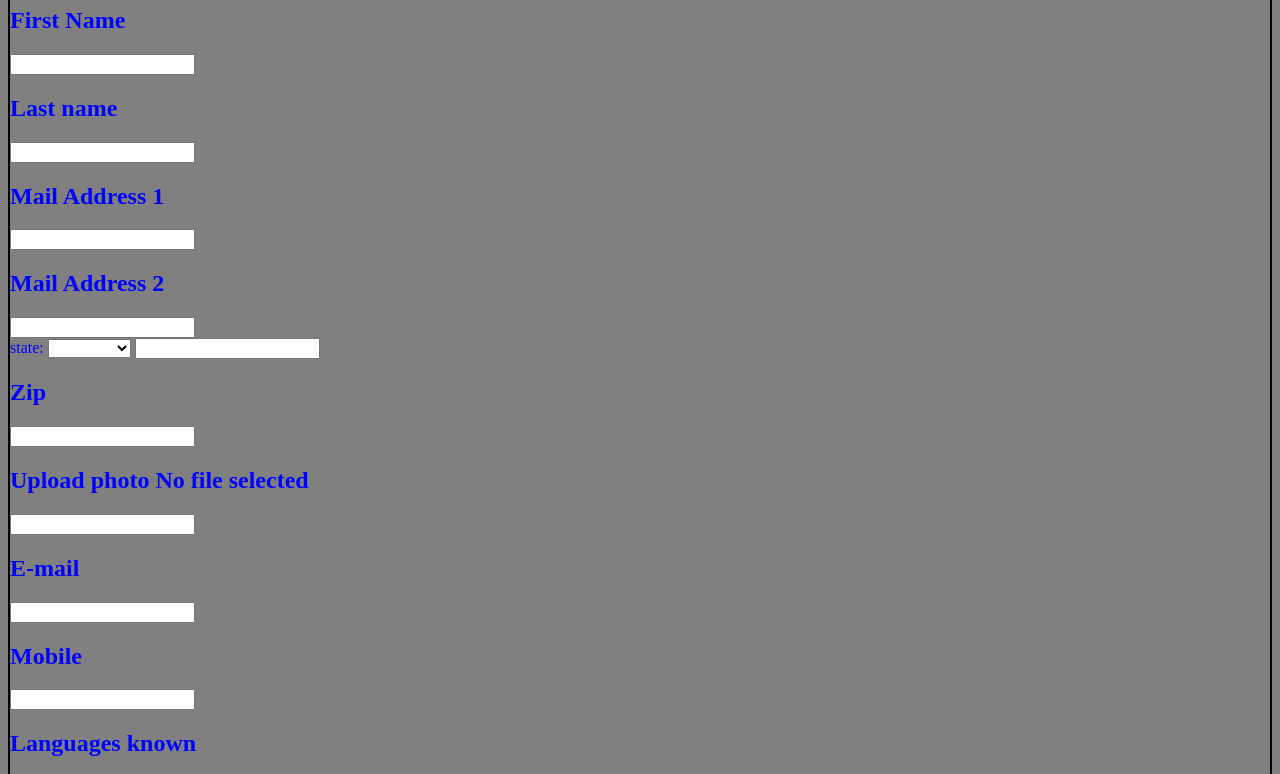
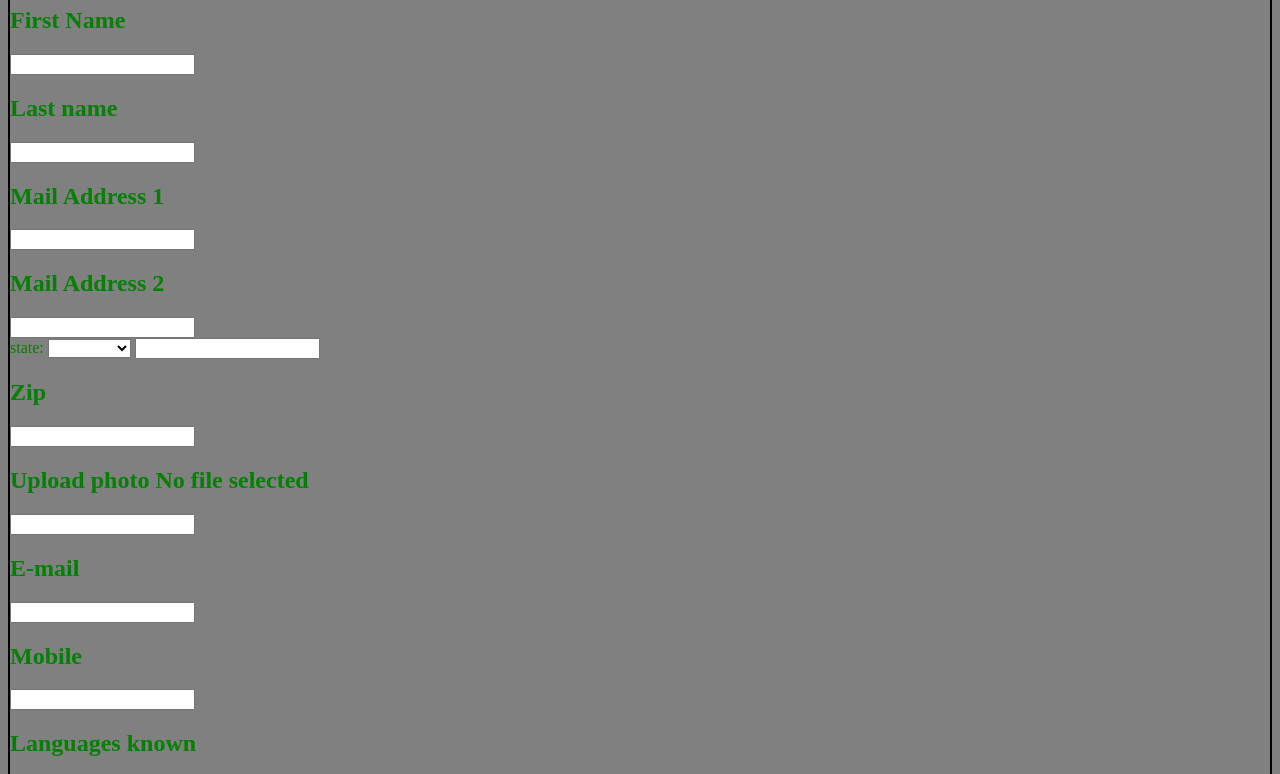
Before and after one commit to BryanJ-17/bryan, a plain HTML site: page index.html in a window 1280 px wide. Shown: the part 83-857 px from the top of the page. Drawn offline with Linux system fonts and the light colour scheme.

Commit message:
Update index.html

```diff
--- a/index.html
+++ b/index.html
@@ -2,7 +2,7 @@
 <html>
 <head>
 </head>
-<body style = "color: blue;
+<body style = "color: green;
 background-color: grey; border:
 2px solid black;">
  <h1> Employee Registration Form </h1>
```
